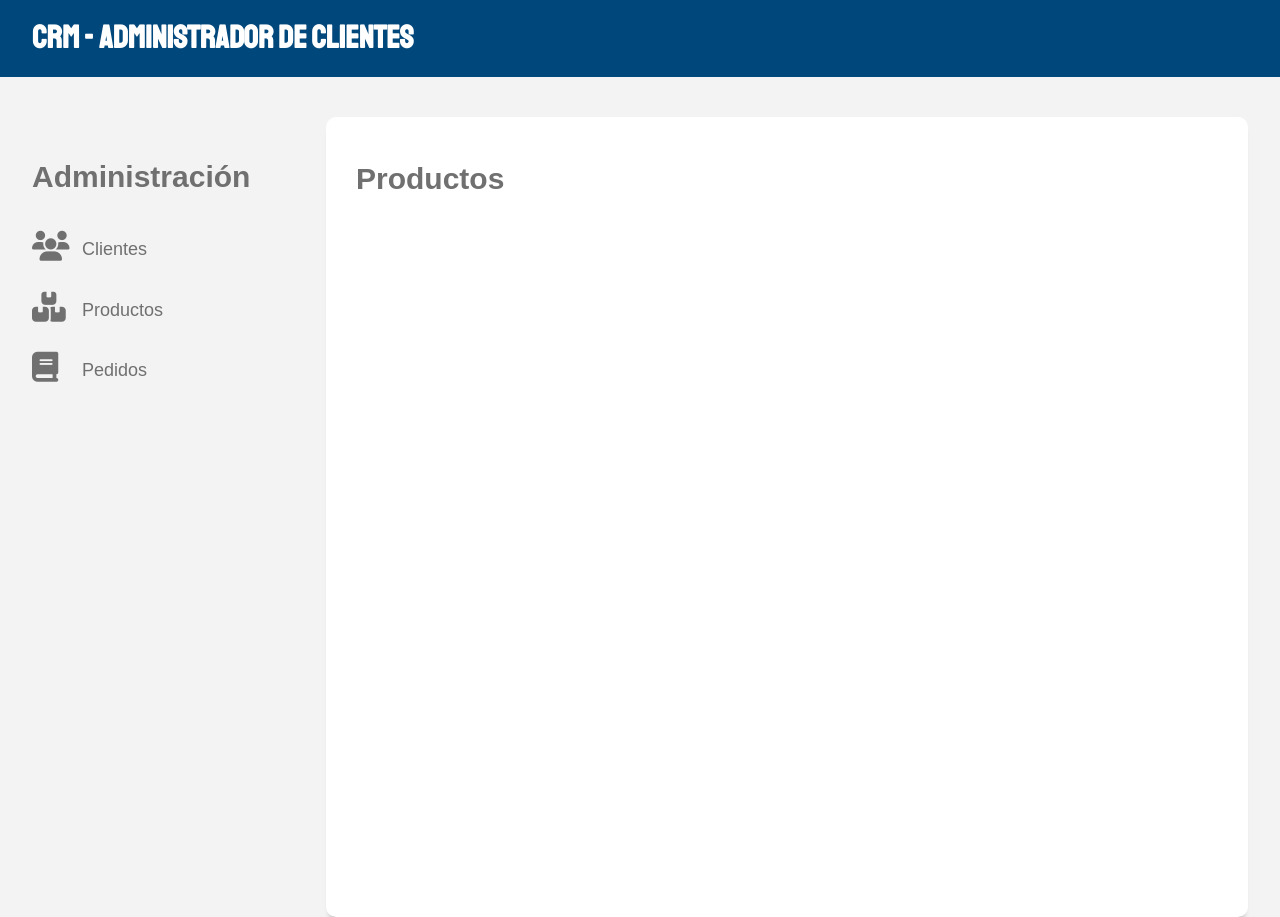
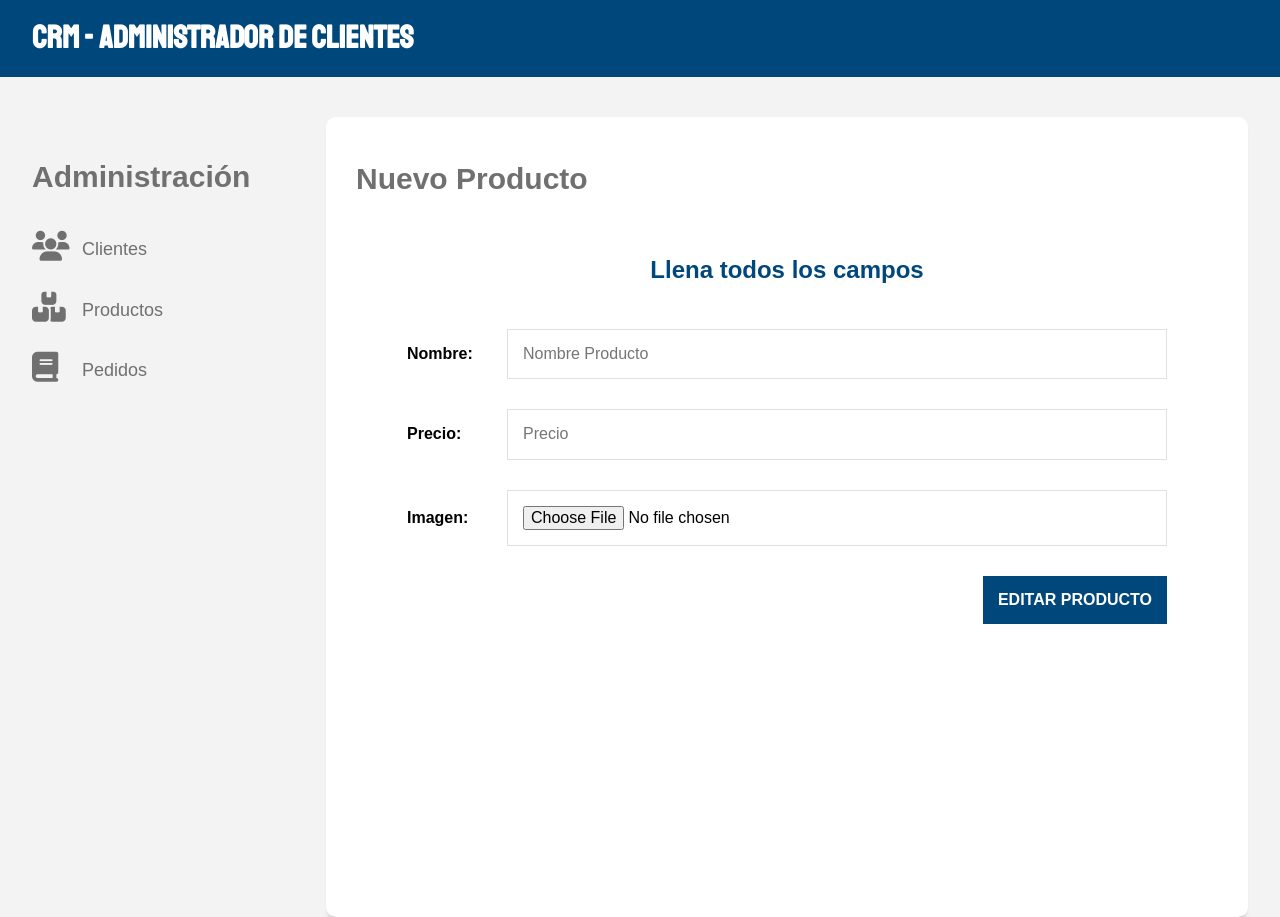
Before and after one commit to ieian/cliente-api, a React (Create React App) app: page /productos/editar/1 in a window 1280 px wide. Built offline with nearby package versions, Linux system fonts and the light colour scheme; no server answers.

Commit message:
427 - editar producto

```diff
--- a/src/components/clientes/Clientes.jsx
+++ b/src/components/clientes/Clientes.jsx
@@ -18,7 +18,6 @@ function Clientes() {
     }, [clientes]);
 
     if(!clientes.length) return <Spinner />
-
 
     return (
         <Fragment>
--- a/src/components/clientes/EditarCliente.jsx
+++ b/src/components/clientes/EditarCliente.jsx
@@ -2,6 +2,7 @@ import React, { Fragment, useState, useEffect } from 'react';
 import Swal from 'sweetalert2';
 import { useNavigate, useParams } from 'react-router-dom';
 import clienteAxios from '../../config/axios';
+import Spinner from '../layout/Spinner';
 
 function EditarCliente(props) {
     const history = useNavigate();
@@ -15,14 +16,23 @@ function EditarCliente(props) {
         telefono: ''
     });
 
+    const [cargando, setCargando] = useState(true);
+
+    const { nombre, apellido, empresa, email, telefono} = cliente;
+
     useEffect(() => {
         const consultarAPI = async () => {
+            try {
             const clienteConsulta = await clienteAxios.get(`/clientes/${id}`);
-
             datosClientes(clienteConsulta.data);
+            } catch (error) {
+                console.error('Error al consultar la API:', error);
+            } finally {
+                setCargando(false);
+            }
         }
         consultarAPI();
-    }, []);
+    }, [id]);
 
     const actualizarState = e => {
         datosClientes({
@@ -53,12 +63,12 @@ function EditarCliente(props) {
     }
 
     const validarCliente = () => {
-        const { nombre, apellido, empresa, email, telefono} = cliente;
-
         let valido = !nombre.length || !apellido.length || !empresa.length || !email.length || !telefono.length;
 
         return valido;
     }
+
+    if (cargando) return <Spinner />;
 
     return (
         <Fragment>
@@ -93,7 +103,7 @@ function EditarCliente(props) {
                 </div>
 
                 <div className="enviar">
-                    <input type="submit" className="btn btn-azul" value="Guardar Cambios" disabled={validarCliente() }/>
+                    <input type="submit" className="btn btn-azul" value="Guardar Cambios" disabled={validarCliente()}/>
                 </div>
             </form>
         </Fragment>
--- a/src/components/productos/EditarProducto.jsx
+++ b/src/components/productos/EditarProducto.jsx
@@ -8,24 +8,74 @@ function EditarProducto(props) {
     const history = useNavigate();
     const { id } = useParams();
 
-    const [ producto, guardarProducto] = useState({
+    const [ producto, datosProducto] = useState({
         nombre: '',
         precio: '',
         imagen: ''
-    })
+    });
+
+    const [cargando, setCargando] = useState(true);
+
+    const { nombre, precio, imagen} = producto;
+
+    const [archivo, guardarArchivo] = useState('');
 
     useEffect(() => {
         const consultarAPI = async () => {
-            const productoConsulta = await clienteAxios.get(`/productos/${id}`);
-            console.log(productoConsulta.data);
-            guardarProducto(productoConsulta.data);
-        }
+            try {
+                const productoConsulta = await clienteAxios.get(`/productos/${id}`);
+                datosProducto(productoConsulta.data);
+            } catch (error) {
+                console.error('Error al consultar la API:', error);
+            } finally {
+                setCargando(false);
+            }
+        };
         consultarAPI();
-    }, []);
+    }, [id]);
+
+    const leerInfoProducto = e => {
+        datosProducto({
+            ...producto,
+            [e.target.name] : e.target.value
+        })
+    }
+
+    const leerArchivo = e => {
+        guardarArchivo( e.target.files[0] );
+    }
+
+    if (cargando) return <Spinner />;
 
     return(
         <Fragment>
-            <h2>Productos</h2>
+            <h2>Nuevo Producto</h2>
+
+            <form >
+                <legend>Llena todos los campos</legend>
+
+                <div className="campo">
+                    <label>Nombre:</label>
+                    <input type="text" placeholder="Nombre Producto" name="nombre" onChange={leerInfoProducto} defaultValue={nombre}/>
+                </div>
+
+                <div className="campo">
+                    <label>Precio:</label>
+                    <input type="number" name="precio" min="0.00" step="1" placeholder="Precio" onChange={leerInfoProducto} defaultValue={precio}/>
+                </div>
+
+                <div className="campo">
+                    <label>Imagen:</label>
+                    { imagen ? (
+                        <img src={`http://localhost:5000/${imagen}`} alt='imagen' width="300" />
+                    ) : null }
+                    <input type="file"  name="imagen" onChange={leerArchivo}/>
+                </div>
+
+                <div className="enviar">
+                    <input type="submit" className="btn btn-azul" value="Editar Producto" />
+                </div>
+            </form>
         </Fragment>
     )
 }
--- a/src/components/productos/Producto.jsx
+++ b/src/components/productos/Producto.jsx
@@ -38,7 +38,7 @@ function Producto({producto}) {
                 <p className="nombre">{nombre}</p>
                 <p className="precio">$ {precio}</p>
                 { imagen ? (
-                    <img src={`http://localhost:5000/${imagen}`} />
+                    <img src={`http://localhost:5000/${imagen}`} alt='imagen' />
                 ) : null }
             </div>
             <div className="acciones">
```
